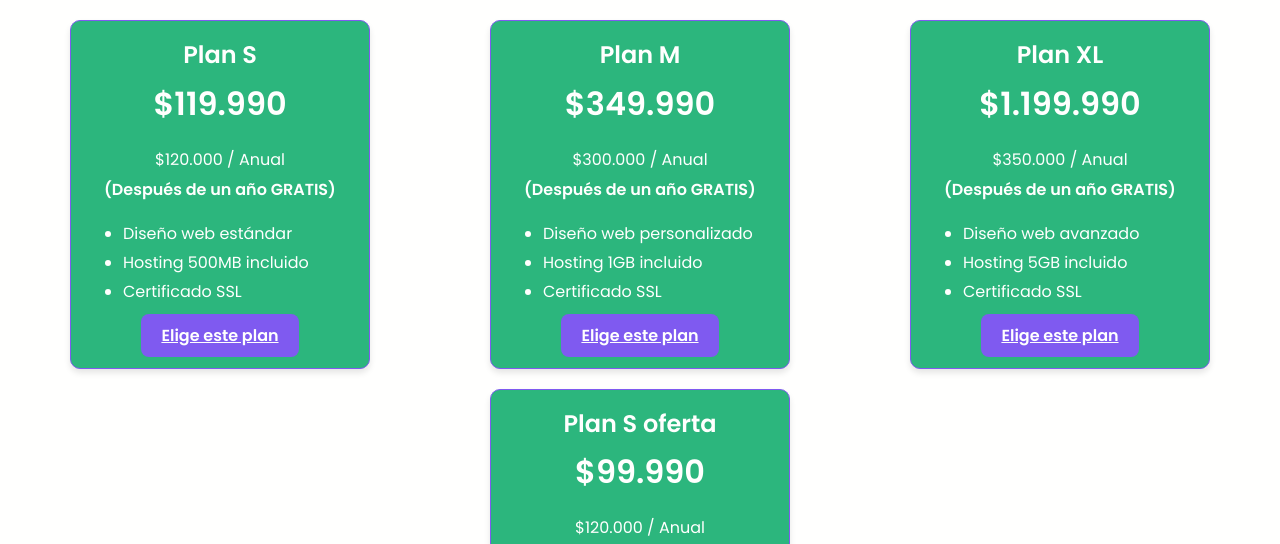
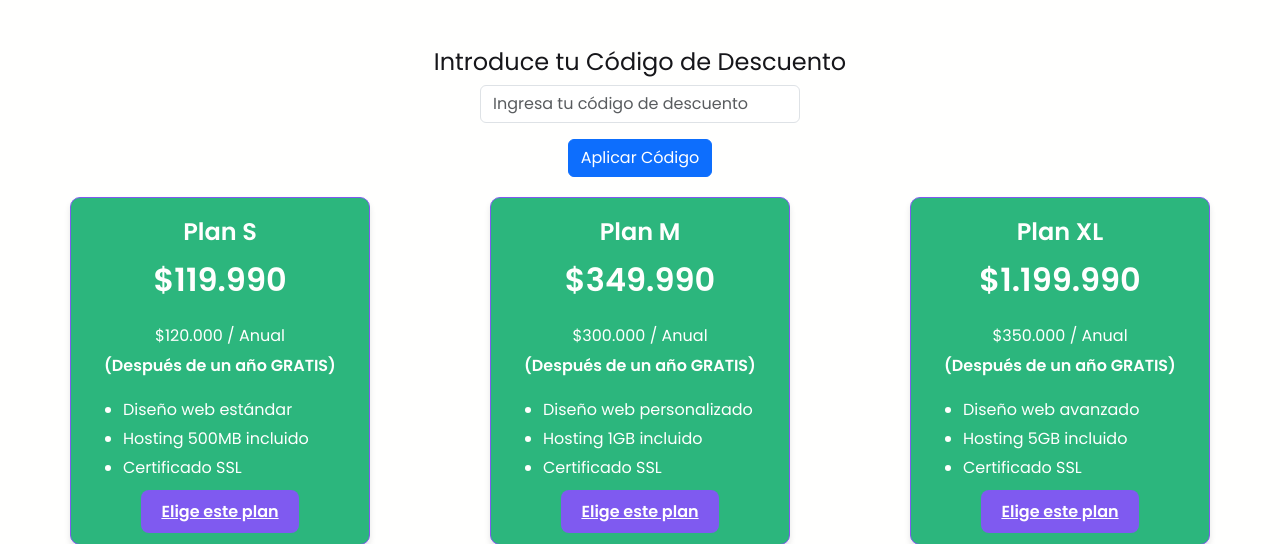
Before and after one commit to AdalParsifal/webx, a Django app: page /home/ in a window 1280 px wide. Shown: the part 1165-1709 px from the top of the page. Run offline with Django 5.2, Linux system fonts and the light colour scheme; data comes from the database, SQL or seed files in the repository; both versions use the stored data as it was after the commit; some libraries are stand-ins or nearby versions.

Commit message:
primer codigo de dcto creado, html home, view de validacion, url

```diff
--- a/webpage/templates/home.html
+++ b/webpage/templates/home.html
@@ -34,7 +34,52 @@
     </div>
   </section>
 
-<!-- Sección 2: planes -->
+
+<div class="discount-section text-center mt-5">
+    <h4>Introduce tu Código de Descuento</h4>
+    <input type="text" id="codigo-descuento-input" class="form-control w-25 mx-auto" placeholder="Ingresa tu código de descuento">
+    <button type="button" id="btn-aplicar-descuento" class="btn btn-primary mt-3">Aplicar Código</button>
+    <p id="mensaje-descuento" class="mt-4" style="display: none;"></p>
+</div>
+
+<script>
+    document.getElementById('btn-aplicar-descuento').addEventListener('click', function() {
+        const codigoDescuento = document.getElementById('codigo-descuento-input').value.trim();
+
+        if (codigoDescuento) {
+            // Llamada para validar el código de descuento
+            fetch('{% url "validar_codigo_descuento" %}', {
+                method: 'POST',
+                headers: {
+                    'Content-Type': 'application/json',
+                    'X-CSRFToken': document.querySelector('[name=csrfmiddlewaretoken]').value,
+                },
+                body: JSON.stringify({ codigo: codigoDescuento }),
+            })
+            .then(response => response.json())
+            .then(data => {
+                if (data.success) {
+                    document.getElementById('mensaje-descuento').style.display = 'block';
+                    document.getElementById('mensaje-descuento').innerHTML = `Has desbloqueado un descuento del ${data.plan_nombre}`;
+
+                    // Redireccionar a contratación con el plan desbloqueado
+                    window.location.href = `/contratacion/?plan_id=${data.plan_id}`;
+                } else {
+                    document.getElementById('mensaje-descuento').style.display = 'block';
+                    document.getElementById('mensaje-descuento').innerHTML = 'Código de descuento inválido. Por favor, intenta nuevamente.';
+                }
+            })
+            .catch(error => {
+                console.error('Error:', error);
+                alert('Hubo un error al intentar validar el código de descuento. Por favor, intenta nuevamente.');
+            });
+        } else {
+            alert('Por favor ingresa un código de descuento.');
+        }
+    });
+</script>
+
+  <!-- Sección 2: planes -->
 <section id="planes" class="plans-section">
   {% for plan in planes %}
     {% if plan.nombre != "Plan De Medios" %}
--- a/webpage/urls.py
+++ b/webpage/urls.py
@@ -3,6 +3,7 @@ from . import views
 
 urlpatterns = [
     path('home/', views.home, name='home'),
+    path('validar_codigo_descuento/', views.validar_codigo_descuento, name='validar_codigo_descuento'),
     path ('contratación/', views.contratación, name='contratación' ),
     path('seleccionar-plan/<int:plan_id>/', views.select_plan, name='seleccionar_plan'),
     path('guardar_cliente/', views.guardar_cliente, name='guardar_cliente'),
--- a/webpage/views.py
+++ b/webpage/views.py
@@ -5,7 +5,7 @@ import json
 from django.http import JsonResponse
 from django.views.decorators.csrf import csrf_exempt
 import logging
-from .models import Cliente, Estado, Plan
+from .models import Cliente, Estado, Plan, CodigoDescuento
 
 PUBLIC_KEY = 'TEST-055ecb2c-e0ed-49c3-adf0-f714bc173c3d'
 ACCESS_TOKEN = 'TEST-1846613135498560-112319-d1471b37c56b35a15b8f9e0027f8be0d-245524862'
@@ -14,6 +14,22 @@ def home(request):
     # Obtener todos los planes de la base de datos
     planes = Plan.objects.all()
     return render(request, 'home.html', {'planes': planes})
+
+def validar_codigo_descuento(request):
+    if request.method == 'POST':
+        data = json.loads(request.body)
+        codigo = data.get('codigo')
+        try:
+            descuento = CodigoDescuento.objects.get(codigo=codigo)
+            return JsonResponse({
+                'success': True,
+                'plan_nombre': descuento.plan.nombre,
+                'plan_id': descuento.plan.id
+            })
+        except CodigoDescuento.DoesNotExist:
+            return JsonResponse({'success': False, 'message': 'Código no válido'})
+
+    return JsonResponse({'error': 'Método no permitido'}, status=405)
 
 def select_plan(request, plan_id):
     plan = get_object_or_404(Plan, id=plan_id)
```
Also changed, not shown: db.sqlite3.
